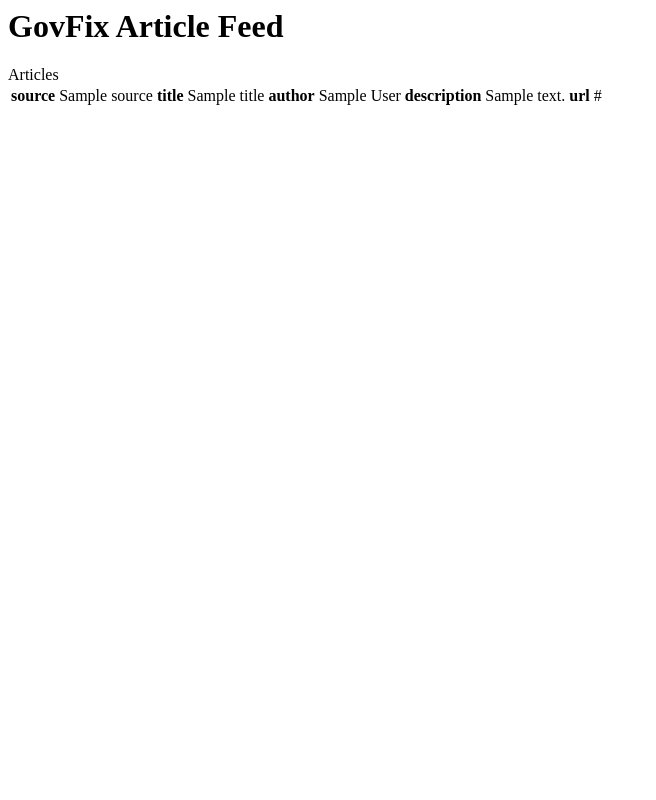
After one commit to Adrianaescalante12/adriana_escalante_lopez_project, a Flask app: template templates/feed.html in a window 1280 px wide. The commit adds this page. Shown: the whole page, without its empty margins (0-656 px from the left). Run offline with Flask 2, Linux system fonts and the light colour scheme; the template is opened without the code that fills it: most values are stand-ins (such as "Sample title", 1, 10 or a date in 2020).

Commit message:
troubleshoot error, added to server, templates to get api hooked up

```diff
--- a/model.py
+++ b/model.py
@@ -24,9 +24,11 @@ class Bookmark(db.Model):
     __tablename__ = "bookmarks"
 
     article_id = db.Column(db.Integer, autoincrement=True, primary_key=True)
+    source = db.Column(db.String(250), nullable=False)
     title = db.Column(db.String(250), nullable=False)
     author = db.Column(db.String(180), nullable=False)
     url = db.Column(db.Text, nullable=False)
+    description = db.Column(db.String, nullable=False)
     bookmark_date = db.Column(db.DateTime)
     subscriber_id = db.Column(db.Integer, db.ForeignKey(Subscriber.subscriber_id))
 
--- a/server.py
+++ b/server.py
@@ -1,15 +1,50 @@
 from flask import (Flask, render_template, request, flash, session, redirect)
 from model import connect_to_db
+import json
+import requests
 # import crud
+import os
 from jinja2 import StrictUndefined
 
 app = Flask(__name__)
 app.secret_key = "dev"
 app.jinja_env.undefined = StrictUndefined
 
-@app.route('/')
+API_KEY = os.environ['NEWSAPI_KEY']
+
+@app.route("/")
 def homepage():
-    return render_template('')
+    return render_template("homepage.html")
+
+@app.route("/article-feed")
+def article_feed():
+    url = f'https://newsapi.org/v2/top-headline?apiKey={API_KEY}'
+    payload = {'country': "us",
+               'q': "Department of Defense",
+               'pageSize': "50"}
+    # head = {'Accept': "application/json",
+    #         'Content-Type': "application/json"}
+
+    res = requests.get(url, params=payload, headers=head)
+    data = res.json()
+
+    # source = data['_embedded']['articles']['source']
+    # title = data['_embedded']['articles']['title']
+    # author = data['_embedded']['articles']['author']
+    # description = data['_embedded']['articles']['description']
+    # url = data['_embedded']['articles']['url']
+
+    print(f"data: {data}")
+
+    # return render_template("feed.html",
+    #                         source=source,
+    #                         title=title,
+    #                         author=author,
+    #                         description=description,
+    #                         url=url)
+
+    #left side what I call in jinja template, right side server object/variable
+
 if __name__ == "__main__":
     # DebugToolbarExtension(app)
     connect_to_db(app)
--- /dev/null
+++ b/templates/feed.html
@@ -0,0 +1,34 @@
+
+<h1> GovFix Article Feed </h1>
+
+<div id="article-request-results">
+<body>
+    <table>
+        <thead>Articles</thead>
+        <tr>
+        <th>source</th>
+            {% for article in source %}
+            <td> {{source}} </td>
+            {% endfor %}
+        <th>title</th>
+            {% for article in title %}
+            <td> {{title}} </td>
+            {% endfor %}
+        <th>author</th>
+            {% for article in author %}
+            <td> {{author}} </td>
+            {% endfor %}
+        <th>description</th>
+            {% for article in description %}
+            <td> {{description}} </td>
+            {% endfor %}
+        <th>url</th>
+            {% for article in url %}
+            <td>{{url}}</td>
+            {% endfor %}
+        </tr>
+
+    </table>
+
+</body>
+</div>
--- a/templates/homepage.html
+++ b/templates/homepage.html
@@ -1 +1 @@
-<h1>Welcome!</h1>
+<h1>Welcome GovFix subscribers!</h1>
```
